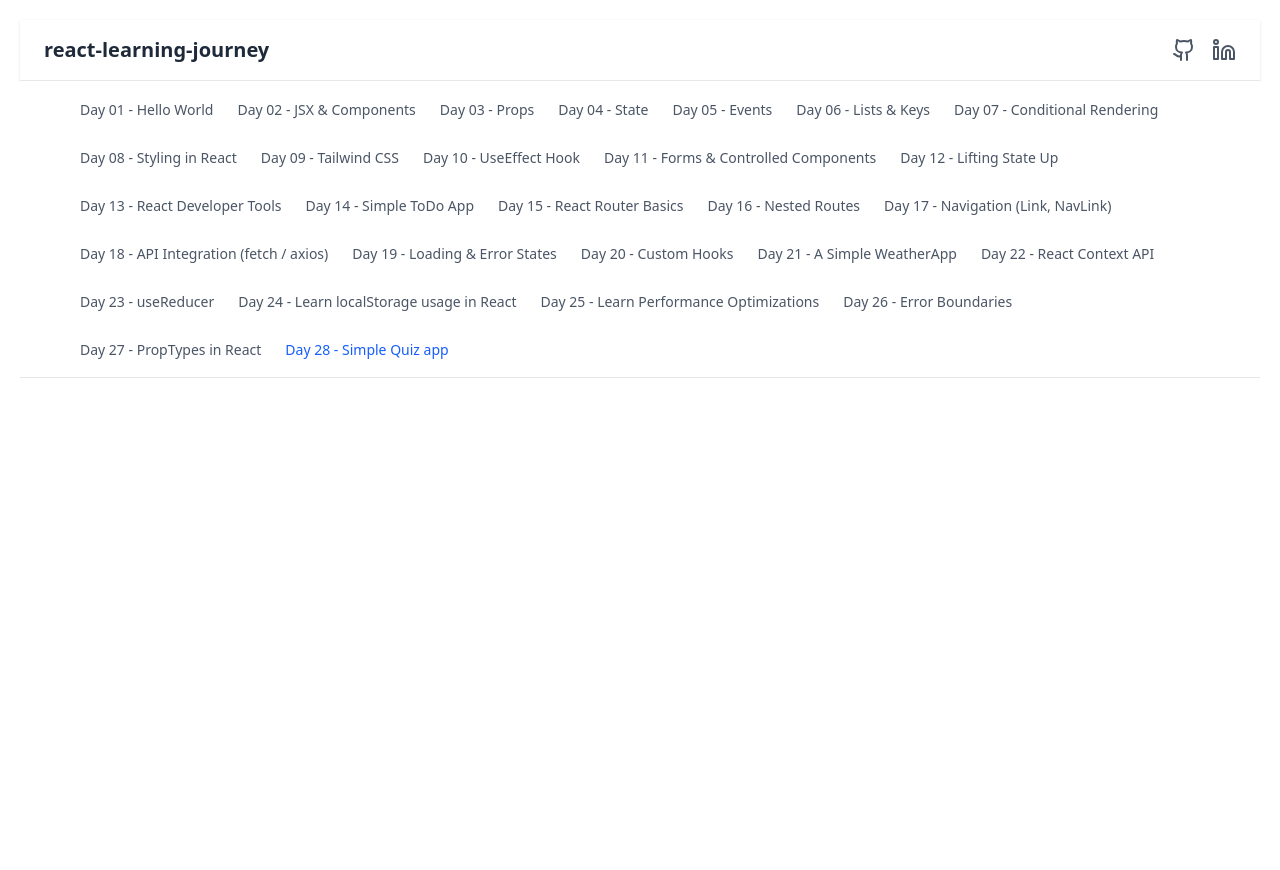
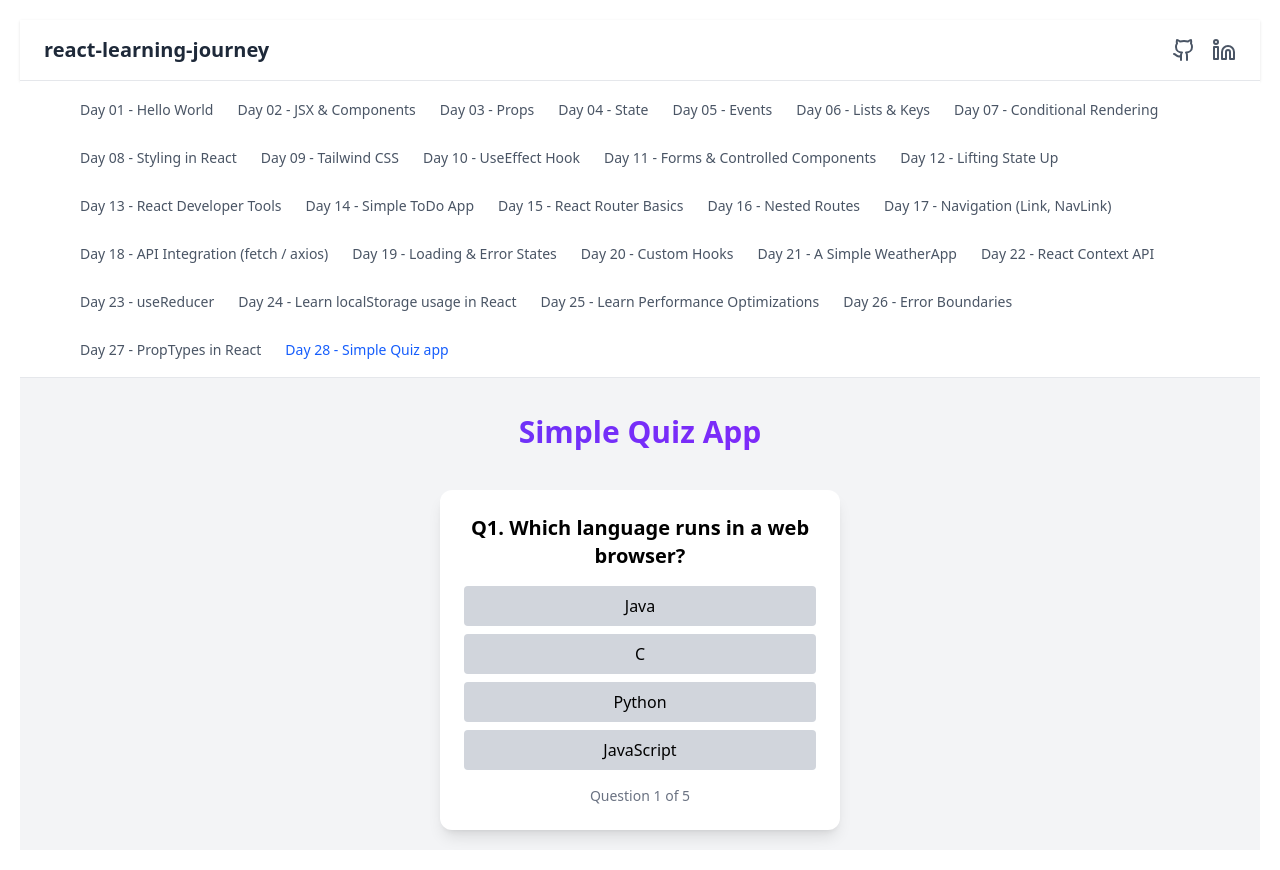
Before and after one commit to Vignesh-Ajri/react-learning-journey, a React (Vite) app: page /day28 in a window 1280 px wide. Before the commit the page ends 800 px from the top, so only its background shows below. Built offline with nearby package versions, Linux system fonts and the light colour scheme.

Commit message:
Day28 Quiz app and App.jsx update

```diff
--- a/src/App.jsx
+++ b/src/App.jsx
@@ -29,6 +29,7 @@ import Day24 from "./days/Day24-LocalStorage";
 import Day25 from "./days/Day25-PerformanceOptimizations";
 import Day26 from "./days/Day26-ErrorBoundaries";
 import UserCard from "./days/Day27-PropTypes";
+import QuizApp from "./days/Day28-QuizApp";
 
 function App() {
   return (
@@ -108,6 +109,7 @@ function App() {
             path="/day27"
             element={<UserCard name={"Guest"} age={18} isAdmin={true} />}
           />
+          <Route path="/day28" element={<QuizApp />} />
         </Routes>
       </div>
     </Router>
--- a/src/days/Day28-QuizApp.jsx
+++ b/src/days/Day28-QuizApp.jsx
@@ -0,0 +1,17 @@
+import React from "react";
+import Quiz from "../projects/quiz-app/Quiz";
+
+function QuizApp() {
+  return (
+    <div className="bg-gray-100 p-5">
+      <h3 className="text-3xl font-bold bg-gradient-to-r from-indigo-600 to-purple-600 bg-clip-text text-transparent mt-4 mb-2">
+        Simple Quiz App
+      </h3>
+      <div className="flex items-center justify-center mt-10">
+        <Quiz />
+      </div>
+    </div>
+  );
+}
+
+export default QuizApp;
--- a/src/projects/quiz-app/Questions.jsx
+++ b/src/projects/quiz-app/Questions.jsx
@@ -0,0 +1,27 @@
+import React from "react";
+
+function Questions({ data, onAnswer, currentQ, total }) {
+  return (
+    <div className="grid">
+      <h2 className="text-xl font-semibold mb-4">
+        Q{currentQ + 1}. {data.question}
+      </h2>
+      <div className="flex flex-col gap-2">
+        {data.options.map((option, i) => (
+          <button
+            key={i}
+            onClick={() => onAnswer(option)}
+            className="bg-gray-300 px-4 py-2 rounded hover:bg-gray-400"
+          >
+            {option}
+          </button>
+        ))}
+      </div>
+      <p className="mt-4 text-gray-500 text-sm">
+        Question {currentQ + 1} of {total}
+      </p>
+    </div>
+  );
+}
+
+export default Questions;
--- a/src/projects/quiz-app/Quiz.jsx
+++ b/src/projects/quiz-app/Quiz.jsx
@@ -0,0 +1,89 @@
+import { useState } from "react";
+import Question from "./Questions";
+
+const questions = [
+  {
+    question: "Which language runs in a web browser?",
+    options: ["Java", "C", "Python", "JavaScript"],
+    answer: "JavaScript",
+  },
+  {
+    question: "What does CSS stand for?",
+    options: [
+      "Central Style Sheets",
+      "Cascading Style Sheets",
+      "Cascading Simple Sheets",
+      "Cars SUVs Sailboats",
+    ],
+    answer: "Cascading Style Sheets",
+  },
+  {
+    question: "What does HTML stand for?",
+    options: [
+      "Hypertext Markup Language",
+      "Hyper Trainer Marking Language",
+      "Hyper Text Marketing Language",
+      "Hyper Tool Multi Language",
+    ],
+    answer: "Hypertext Markup Language",
+  },
+  {
+    question: "What year was JavaScript launched?",
+    options: ["1996", "1995", "1994", "none of the above"],
+    answer: "1995",
+  },
+  {
+    question: "React is mainly used for?",
+    options: ["Database", "Designing", "User Interface", "Networking"],
+    answer: "User Interface",
+  },
+];
+
+export default function Quiz() {
+  const [currentQ, setCurrentQ] = useState(0);
+  const [score, setScore] = useState(0);
+  const [showScore, setShowScore] = useState(false);
+
+  const handleAnswer = (option) => {
+    if (option === questions[currentQ].answer) {
+      setScore(score + 1);
+    }
+    const nextQ = currentQ + 1;
+    if (nextQ < questions.length) {
+      setCurrentQ(nextQ);
+    } else {
+      setShowScore(true);
+    }
+  };
+
+  const restartQuiz = () => {
+    setCurrentQ(0);
+    setScore(0);
+    setShowScore(false);
+  };
+
+  return (
+    <div className="bg-white p-6 rounded-xl shadow-lg w-[400px] text-center">
+      {showScore ? (
+        <div>
+          <h2 className="text-2xl font-bold mb-4">
+            You scored {score} out of {questions.length}
+          </h2>
+          <button
+            onClick={restartQuiz}
+            className="bg-blue-500 text-white px-4 py-2 rounded hover:bg-blue-600"
+          >
+            Restart Quiz
+          </button>
+        </div>
+      ) : (
+        <Question
+          data={questions[currentQ]}
+          onAnswer={handleAnswer}
+          currentQ={currentQ}
+          total={questions.length}
+        />
+      )}
+    </div>
+  );
+}
```
